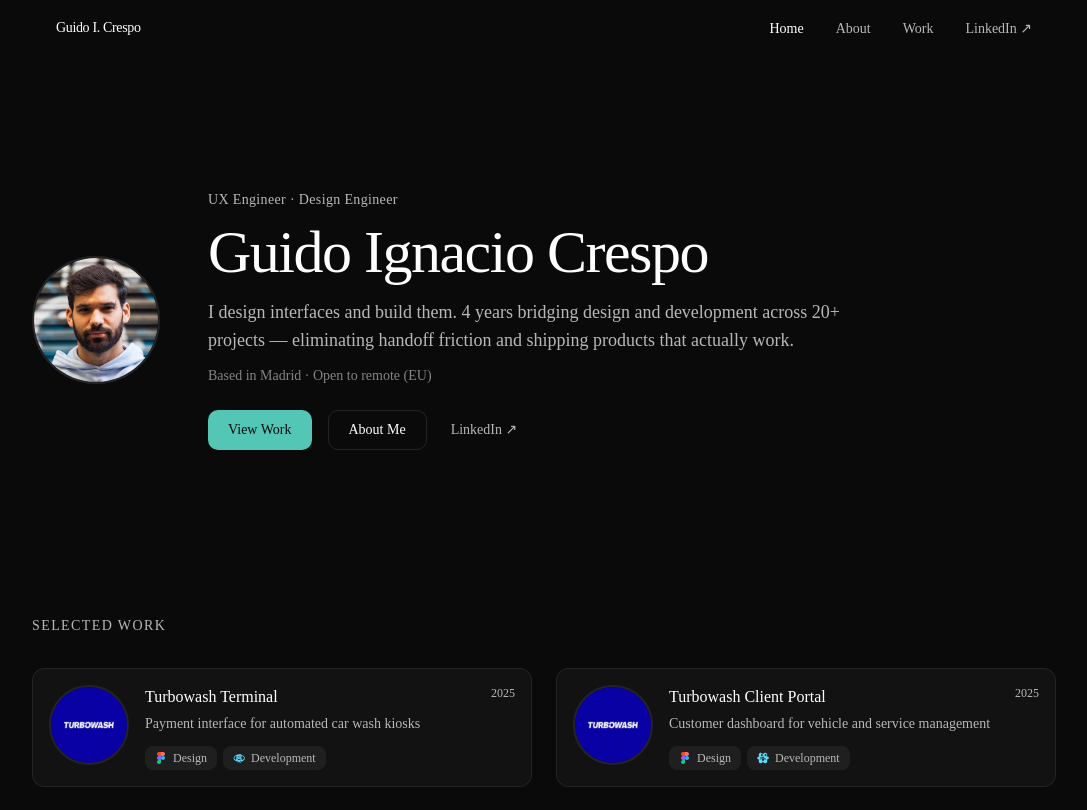
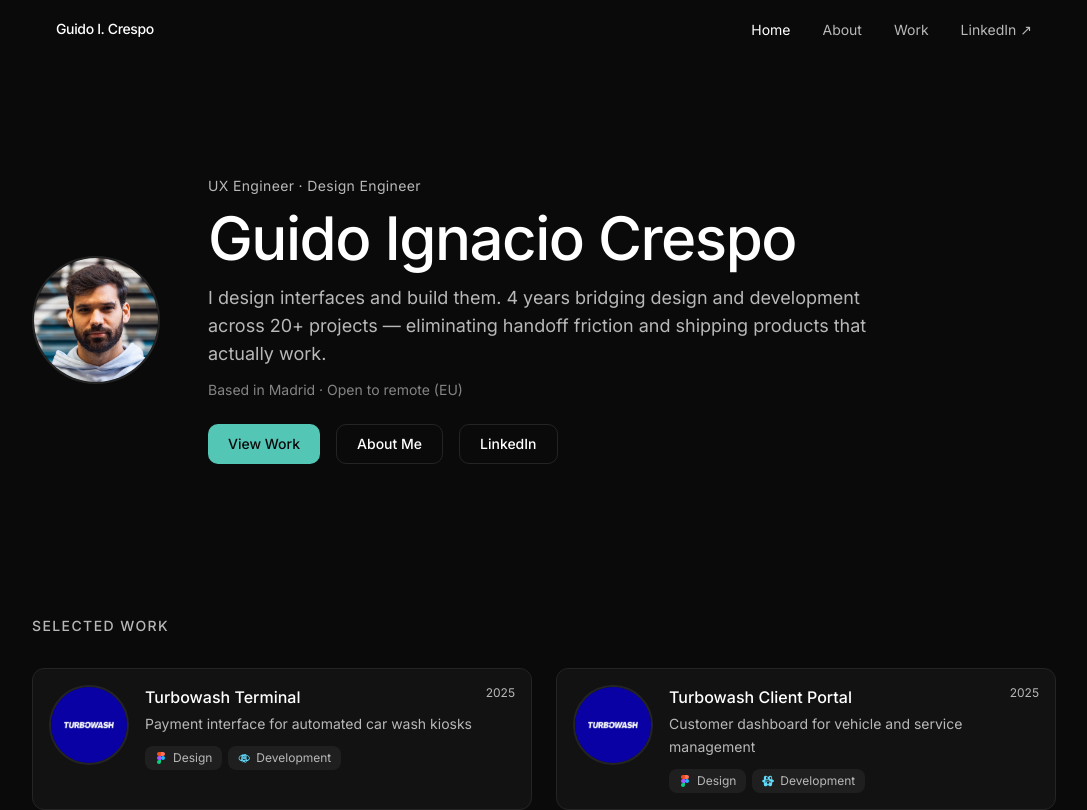
Before and after one commit to guidocsm/guido-portfolio, a Next.js app: page / in a window 1280 px wide. Shown: the top 810 px of the page, without its empty margins (96-1183 px from the left). Built offline with nearby package versions, Linux system fonts and the light colour scheme.

Commit message:
feat: apply Inter font variable and fix project card heights
Apply CSS variable for Inter font, fix project card heights,
and update LinkedIn CTA button styling.

Co-authored-by: Guido <74831389+guidocsm@users.noreply.github.com>

```diff
--- a/app/globals.css
+++ b/app/globals.css
@@ -43,7 +43,7 @@
     @apply border-border;
   }
   body {
-    @apply bg-background text-foreground;
+    @apply bg-background text-foreground leading-relaxed;
   }
   ::selection {
     background: hsl(172 50% 55% / 0.25);
--- a/app/layout.tsx
+++ b/app/layout.tsx
@@ -6,7 +6,7 @@ import './globals.css'
 import { Navbar } from '@/components/navbar'
 import { Footer } from '@/components/footer'
 
-const _inter = Inter({ subsets: ['latin'] })
+const inter = Inter({ subsets: ['latin'], variable: '--font-inter' })
 
 export const metadata: Metadata = {
   title: 'Guido Ignacio Crespo — UX Engineer & Design Engineer',
@@ -25,7 +25,7 @@ export default function RootLayout({
 }>) {
   return (
     <html lang="en">
-      <body className="font-sans antialiased">
+      <body className={`${inter.variable} font-sans antialiased`}>
         <Navbar />
         <main>{children}</main>
         <Footer />
--- a/components/hero.tsx
+++ b/components/hero.tsx
@@ -96,9 +96,9 @@ export function Hero() {
                 href="https://www.linkedin.com/in/guidocsm/"
                 target="_blank"
                 rel="noopener noreferrer"
-                className="inline-flex h-10 items-center px-2 text-sm text-muted-foreground transition-colors hover:text-foreground"
+                className="inline-flex h-10 items-center rounded-lg border border-border px-5 text-sm font-medium text-foreground transition-colors hover:bg-secondary"
               >
-                {'LinkedIn \u2197'}
+                LinkedIn
               </a>
             </motion.div>
           </div>
--- a/components/project-card.tsx
+++ b/components/project-card.tsx
@@ -26,7 +26,7 @@ export function ProjectCard({
     >
       <Link
         href={`/projects/${project.slug}`}
-        className="group flex items-start gap-4 rounded-xl border border-border bg-card p-4 transition-all duration-300 hover:border-primary/30 hover:bg-card/80"
+        className="group flex h-full min-h-[120px] items-start gap-4 rounded-xl border border-border bg-card p-4 transition-all duration-300 hover:border-primary/30 hover:bg-card/80"
       >
         {/* Circular cover */}
         <div className="relative h-16 w-16 shrink-0 overflow-hidden rounded-full border-2 border-border sm:h-20 sm:w-20">
@@ -49,7 +49,7 @@ export function ProjectCard({
               {project.year}
             </span>
           </div>
-          <p className="mt-1 text-sm leading-relaxed text-muted-foreground">
+          <p className="mt-1 line-clamp-2 text-sm leading-relaxed text-muted-foreground">
             {project.subtitle}
           </p>
           <div className="mt-2.5 flex flex-wrap gap-1.5">
```
